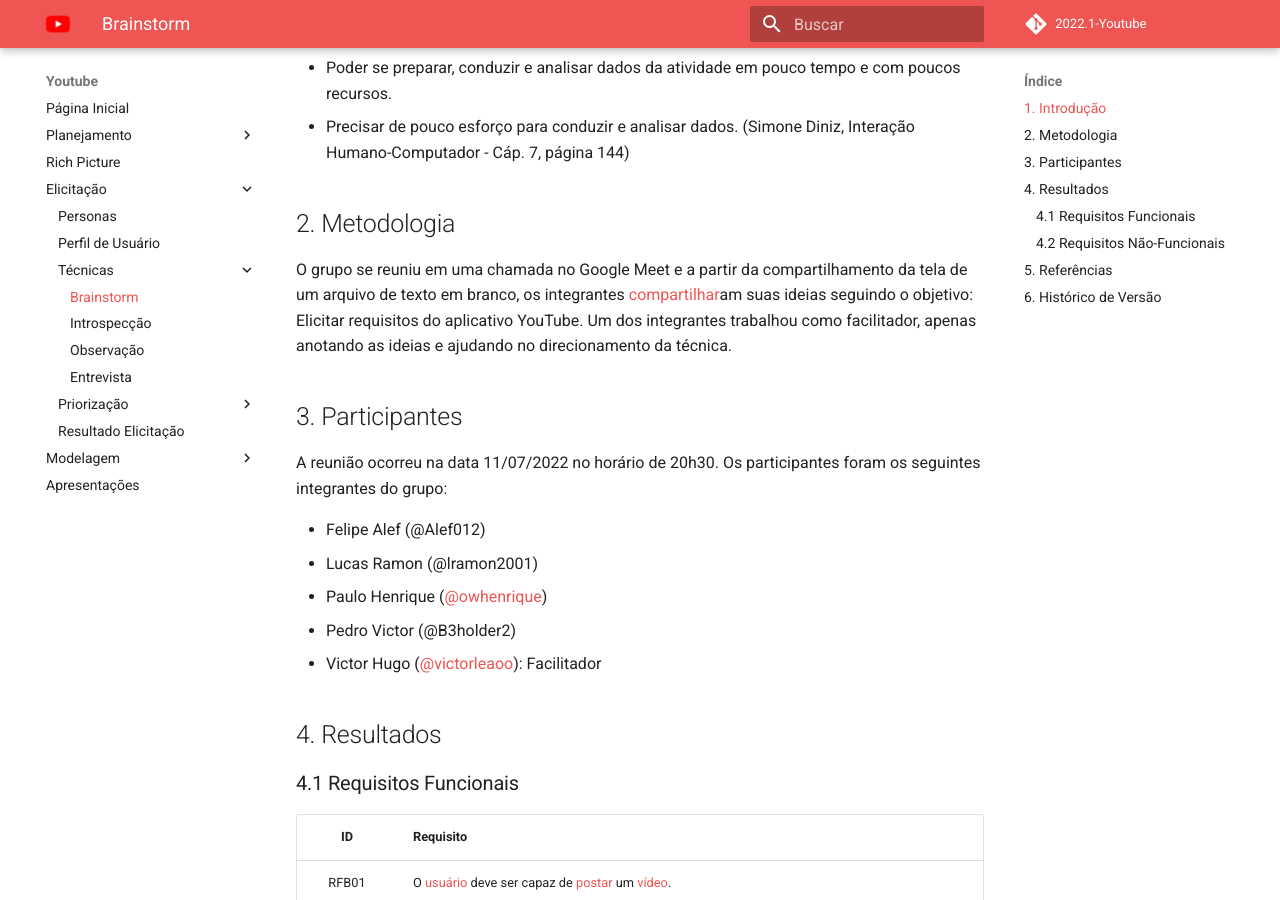
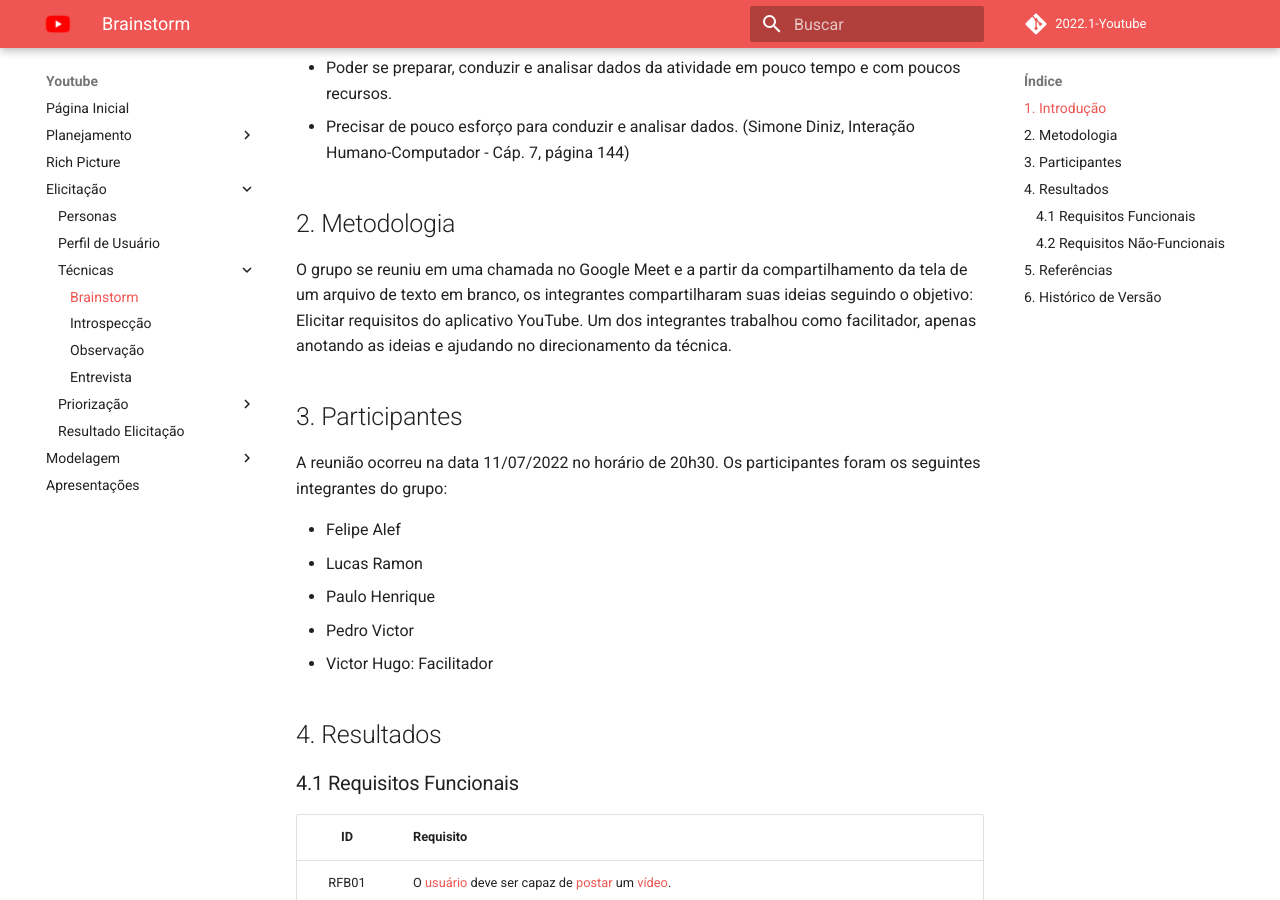
Before and after one commit to Requisitos-de-Software/2022.1-Youtube, an MkDocs documentation site: the page built from docs/elicitacao/tecnicas/brainstorm.md, in a window 1280 px wide and 900 px high, scrolled down 377 px. Built offline with MkDocs 1.6.1 and Material for MkDocs 9.7.7, drawn with Linux system fonts in a browser that asks for light colours; comment, search, counter and statistics services are not loaded.

Commit message:
correcoes finais das referencias dos lexicos

```diff
--- a/docs/elicitacao/tecnicas/brainstorm.md
+++ b/docs/elicitacao/tecnicas/brainstorm.md
@@ -12,16 +12,16 @@ O brainstorm tem como vantagens:
 (Simone Diniz, Interação Humano-Computador - Cáp. 7, página 144)
 
 ## 2. Metodologia
-O grupo se reuniu em uma chamada no Google Meet e a partir da compartilhamento da tela de um arquivo de texto em branco, os integrantes [compartilhar](https://requisitos-de-software.github.io/2022.1-Youtube/modelagem/lexicos/verbo/#compartilhar)am suas ideias seguindo o objetivo: Elicitar requisitos do aplicativo YouTube. Um dos integrantes trabalhou como facilitador, apenas anotando as ideias e ajudando no direcionamento da técnica.
+O grupo se reuniu em uma chamada no Google Meet e a partir da compartilhamento da tela de um arquivo de texto em branco, os integrantes compartilharam suas ideias seguindo o objetivo: Elicitar requisitos do aplicativo YouTube. Um dos integrantes trabalhou como facilitador, apenas anotando as ideias e ajudando no direcionamento da técnica.
 
 ## 3. Participantes
 A reunião ocorreu na data 11/07/2022 no horário de 20h30. Os participantes foram os seguintes integrantes do grupo:
 
-- Felipe Alef (@Alef012)
-- Lucas Ramon (@lramon2001)
-- Paulo Henrique (<a href="https://github.com/owhenrique">@owhenrique</a>)
-- Pedro Victor (@B3holder2)
-- Victor Hugo (<a href="https://github.com/victorleaoo">@victorleaoo</a>): Facilitador
+- Felipe Alef
+- Lucas Ramon
+- Paulo Henrique
+- Pedro Victor
+- Victor Hugo: Facilitador
 
 ## 4. Resultados
 
```
Also changed, not shown: docs/elicitacao/tecnicas/introspeccao.md (+2 -2 lines), docs/elicitacao/tecnicas/observacao.md (+1 -1 lines).
